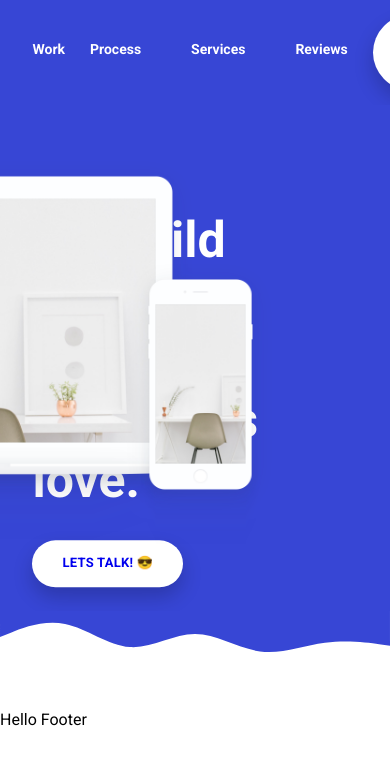
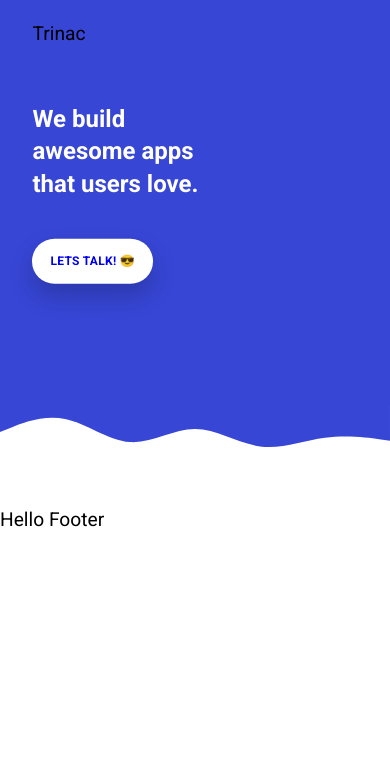
Before and after one commit to traxx10/trinac-old, a React (Create React App) app: page / in a window 390 px wide. Shown: the top 764 px of the page. Built offline with nearby package versions, Linux system fonts and the light colour scheme.

Commit message:
made header reponsive

```diff
--- a/src/App.js
+++ b/src/App.js
@@ -1,6 +1,6 @@
 import React from "react";
 import { Route, Switch } from "react-router-dom";
-import "./App.css";
+import "./App.scss";
 
 import Header from "./components/Header/Header";
 import Footer from "./components/Footer/Footer";
--- a/src/App.css
+++ b/src/App.scss
@@ -1,4 +1,5 @@
 /* Universal Reset */
+@import "./styles/mixins";
 
 *,
 *::after,
@@ -10,6 +11,20 @@
 
 html {
   font-size: 62.5%;
+
+  @include respond(tab-land) {
+    // width < 900
+    font-size: 56.25%; // 1rem = 9px; 9px/16px = 56.25
+  }
+
+  @include respond(tab-port) {
+    // width < 600
+    font-size: 50%; // 1rem = 8px; 8px/16px = 50
+  }
+
+  @include respond(tab-land) {
+    font-size: 75%; // 1rem = 12px; 12px/16px = 50
+  }
 }
 
 body {
--- a/src/components/Header/Header.js
+++ b/src/components/Header/Header.js
@@ -13,16 +13,17 @@ class Header extends PureComponent {
             <Grid xs={1} item></Grid>
             <Grid xs={10} item>
               <div className={styles.MenuContainer}>
+                <div style={styles.LogoContainer}> Trinac </div>
                 <div className={styles.MenuLeft}>
                   <Link
                     className={styles.MenuItem}
-                    style={{ margin: 0 }}
-                    to="/#work"
+                    style={{ marginLeft: 0 }}
+                    to="/#portfolio"
                     scroll={el =>
                       el.scrollIntoView({ behavior: "instant", block: "end" })
                     }
                   >
-                    Work
+                    Portfolio
                   </Link>
                   <Link
                     className={styles.MenuItem}
@@ -96,28 +97,7 @@ class Header extends PureComponent {
                     </Button>
                   </div>
                 </Grid>
-                <Grid item xs={12} md={12} lg={6} xl={6}>
-                  {/* <div
-                    style={{
-                      height: "160%",
-                      width: "100%",
-                      backgroundColor: "red"
-                    }}
-                  >
-                    <img
-                      className={styles.Image}
-                      src={require("../../assets/images/devices.png")}
-                      alt="trinac"
-                    />
-                  </div> */}
-                  <div className={styles.ImageContainer}>
-                    <img
-                      className={styles.Image}
-                      src={require("../../assets/images/devices.png")}
-                      alt="trinac"
-                    />
-                  </div>
-                </Grid>
+                <Grid item xs={12} md={12} lg={6} xl={6}></Grid>
               </Grid>
             </Grid>
             <Grid xs={1} container item></Grid>
--- a/src/components/Header/Header.module.scss
+++ b/src/components/Header/Header.module.scss
@@ -1,4 +1,5 @@
 @import "../../styles/colors.scss";
+@import "../../styles/mixins.scss";
 
 .Header {
   // min-height: 95vh;
@@ -8,6 +9,10 @@
   .HeaderTop {
     background-color: $color-primary;
     padding: 1.5rem 0rem;
+
+    // @include respond(tab-port) {
+    //   padding: 0rem;
+    // }
 
     .MenuContainer {
       display: flex;
@@ -20,6 +25,10 @@
         flex-direction: row;
         justify-content: flex-start;
         align-items: center;
+
+        @include respond(tab-port) {
+          display: none;
+        }
 
         .MenuItem {
           color: #fff;
@@ -53,6 +62,10 @@
         justify-content: flex-end;
         align-items: center;
 
+        @include respond(tab-port) {
+          display: none;
+        }
+
         .Button {
           background-color: #fff;
           border-radius: 20rem;
@@ -82,6 +95,20 @@
     background-color: $color-primary;
     position: relative;
 
+    // @include respond(tab-land) {
+    //   min-height: 70vh;
+    // }
+
+    @include respond(tab-port) {
+      padding-top: 0rem;
+      height: 50vh;
+    }
+
+    @include respond(phone) {
+      height: 40vh;
+      // height: 30vh;
+    }
+
     .LeftContainer {
       display: flex;
       justify-content: flex-end;
@@ -101,6 +128,23 @@
         color: #fff;
         font-weight: 600;
         line-height: 6rem;
+
+        // @include respond(tab-land) {
+        //   font-size: 2.7rem;
+        //   line-height: 2.7rem;
+        //   text-align: left;
+        // }
+
+        @include respond(tab-port) {
+          font-size: 3rem;
+          line-height: 3rem;
+          text-align: left;
+        }
+
+        @include respond(phone) {
+          font-size: 2rem;
+          line-height: 2rem;
+        }
       }
     }
 
@@ -112,6 +156,14 @@
       padding: 1.2rem 2rem;
       box-shadow: 0 1rem 2rem rgba($color-black, 0.2);
 
+      @include respond(tab-port) {
+        padding: 1rem 1.5rem;
+      }
+
+      @include respond(phone) {
+        padding: 1rem 0.5rem;
+      }
+
       &:hover {
         transform: translateY(-0.3rem);
       }
@@ -121,6 +173,14 @@
         margin: 0 1rem;
         text-decoration: none;
         font-size: 1.3rem;
+
+        @include respond(tab-port) {
+          font-size: 1.1rem;
+        }
+
+        @include respond(phone) {
+          font-size: 1rem;
+        }
       }
     }
 
--- /dev/null
+++ b/src/styles/_mixins.scss
@@ -0,0 +1,29 @@
+@mixin respond($breakpoint) {
+  @if $breakpoint == phone {
+    @media (max-width: 37.5em) {
+      // 600px
+      @content;
+    }
+  }
+
+  @if $breakpoint == tab-port {
+    @media (max-width: 56.25em) {
+      // 900px
+      @content;
+    }
+  }
+
+  @if $breakpoint == tab-land {
+    @media (max-width: 75em) {
+      // 1200
+      @content;
+    }
+  }
+
+  @if $breakpoint == big-desktop {
+    @media (min-width: 112.5em) {
+      // 1800
+      @content;
+    }
+  }
+}
```
Also changed, not shown: src/components/Menu/Menu.js (added), src/components/Menu/Menu.module.scss (added).
